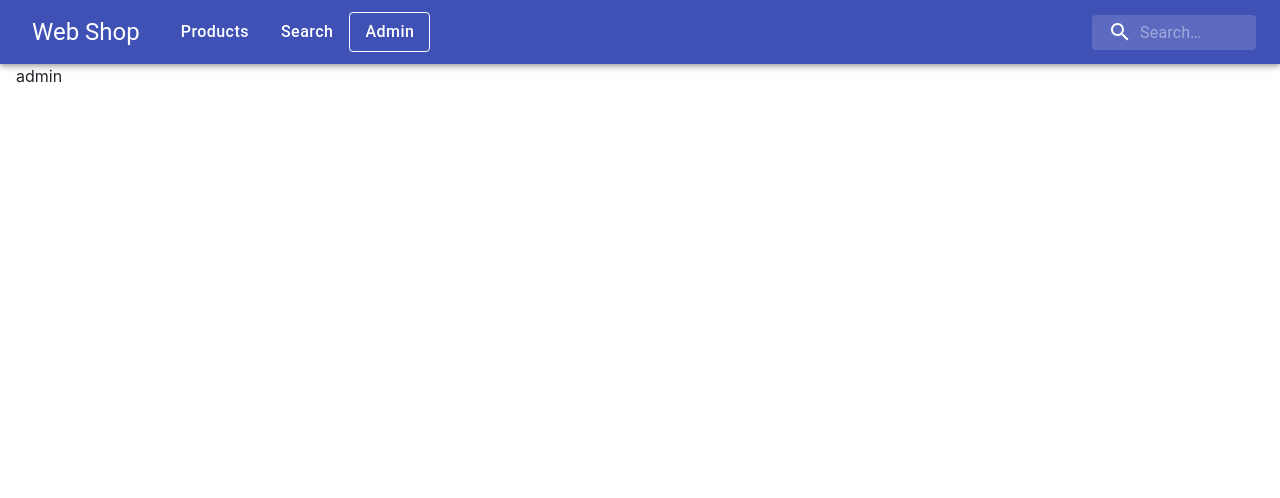
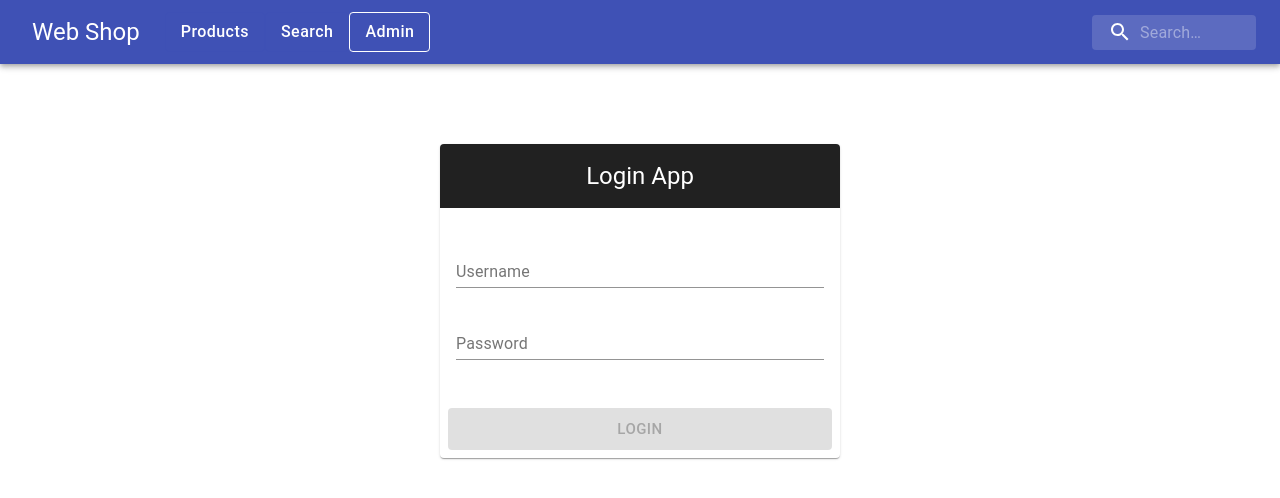
Before and after one commit to dxnlz/DDU---eksamensprojekt, a Next.js app: page /admin in a window 1280 px wide. Shown: the top 498 px of the page. Built offline with nearby package versions, Linux system fonts and the light colour scheme.

Commit message:
Template for AdminPage taken from internet

```diff
--- a/src/pages/admin.tsx
+++ b/src/pages/admin.tsx
@@ -1,21 +1,198 @@
-import * as React from 'react';
-import { Component } from 'react';
+import React, { useReducer, useEffect } from 'react';
+import { createStyles, makeStyles, Theme } from '@material-ui/core/styles';
 
-export interface AdminPageProps {
+import TextField from '@material-ui/core/TextField';
+import Card from '@material-ui/core/Card';
+import CardContent from '@material-ui/core/CardContent';
+import CardActions from '@material-ui/core/CardActions';
+import CardHeader from '@material-ui/core/CardHeader';
+import Button from '@material-ui/core/Button';
 
+//template taken from the internet -> https://surajsharma.net/blog/react-login-form-typescript
+
+const useStyles = makeStyles((theme: Theme) =>
+  createStyles({
+    container: {
+      display: 'flex',
+      flexWrap: 'wrap',
+      width: 400,
+      margin: `${theme.spacing(0)} auto`
+    },
+    loginBtn: {
+      marginTop: theme.spacing(2),
+      flexGrow: 1
+    },
+    header: {
+      textAlign: 'center',
+      background: '#212121',
+      color: '#fff'
+    },
+    card: {
+      marginTop: theme.spacing(10)
+    }
+  })
+);
+
+//state type
+
+type State = {
+  username: string
+  password:  string
+  isButtonDisabled: boolean
+  helperText: string
+  isError: boolean
+};
+
+const initialState:State = {
+  username: '',
+  password: '',
+  isButtonDisabled: true,
+  helperText: '',
+  isError: false
+};
+
+type Action = { type: 'setUsername', payload: string }
+  | { type: 'setPassword', payload: string }
+  | { type: 'setIsButtonDisabled', payload: boolean }
+  | { type: 'loginSuccess', payload: string }
+  | { type: 'loginFailed', payload: string }
+  | { type: 'setIsError', payload: boolean };
+
+const reducer = (state: State, action: Action): State => {
+  switch (action.type) {
+    case 'setUsername':
+      return {
+        ...state,
+        username: action.payload
+      };
+    case 'setPassword':
+      return {
+        ...state,
+        password: action.payload
+      };
+    case 'setIsButtonDisabled':
+      return {
+        ...state,
+        isButtonDisabled: action.payload
+      };
+    case 'loginSuccess':
+      return {
+        ...state,
+        helperText: action.payload,
+        isError: false
+      };
+    case 'loginFailed':
+      return {
+        ...state,
+        helperText: action.payload,
+        isError: true
+      };
+    case 'setIsError':
+      return {
+        ...state,
+        isError: action.payload
+      };
+  }
 }
 
-export interface AdminPageState {
+const AdminPage = () => {
+  const classes = useStyles();
+  const [state, dispatch] = useReducer(reducer, initialState);
 
-}
+  useEffect(() => {
+    if (state.username.trim() && state.password.trim()) {
+     dispatch({
+       type: 'setIsButtonDisabled',
+       payload: false
+     });
+    } else {
+      dispatch({
+        type: 'setIsButtonDisabled',
+        payload: true
+      });
+    }
+  }, [state.username, state.password]);
 
-class AdminPage extends React.Component<AdminPageProps, AdminPageState> {
-    constructor(props: AdminPageProps) {
-        super(props);
+  const handleLogin = () => {
+    if (state.username === 'abc@email.com' && state.password === 'password') {
+      dispatch({
+        type: 'loginSuccess',
+        payload: 'Login Successfully'
+      });
+    } else {
+      dispatch({
+        type: 'loginFailed',
+        payload: 'Incorrect username or password'
+      });
     }
-    render() {
-        return ( <div>admin</div> );
+  };
+
+  const handleKeyPress = (event: React.KeyboardEvent) => {
+    if (event.keyCode === 13 || event.which === 13) {
+      state.isButtonDisabled || handleLogin();
     }
+  };
+
+  const handleUsernameChange: React.ChangeEventHandler<HTMLInputElement> =
+    (event) => {
+      dispatch({
+        type: 'setUsername',
+        payload: event.target.value
+      });
+    };
+
+  const handlePasswordChange: React.ChangeEventHandler<HTMLInputElement> =
+    (event) => {
+      dispatch({
+        type: 'setPassword',
+        payload: event.target.value
+      });
+    }
+  return (
+    <form className={classes.container} noValidate autoComplete="off">
+      <Card className={classes.card}>
+        <CardHeader className={classes.header} title="Login App" />
+        <CardContent>
+          <div>
+            <TextField
+              error={state.isError}
+              fullWidth
+              id="username"
+              type="email"
+              label="Username"
+              placeholder="Username"
+              margin="normal"
+              onChange={handleUsernameChange}
+              onKeyPress={handleKeyPress}
+            />
+            <TextField
+              error={state.isError}
+              fullWidth
+              id="password"
+              type="password"
+              label="Password"
+              placeholder="Password"
+              margin="normal"
+              helperText={state.helperText}
+              onChange={handlePasswordChange}
+              onKeyPress={handleKeyPress}
+            />
+          </div>
+        </CardContent>
+        <CardActions>
+          <Button
+            variant="contained"
+            size="large"
+            color="secondary"
+            className={classes.loginBtn}
+            onClick={handleLogin}
+            disabled={state.isButtonDisabled}>
+            Login
+          </Button>
+        </CardActions>
+      </Card>
+    </form>
+  );
 }
 
 export default AdminPage;
```
Also changed, not shown: src/pages/login.tsx (added, +55 -0 lines).
